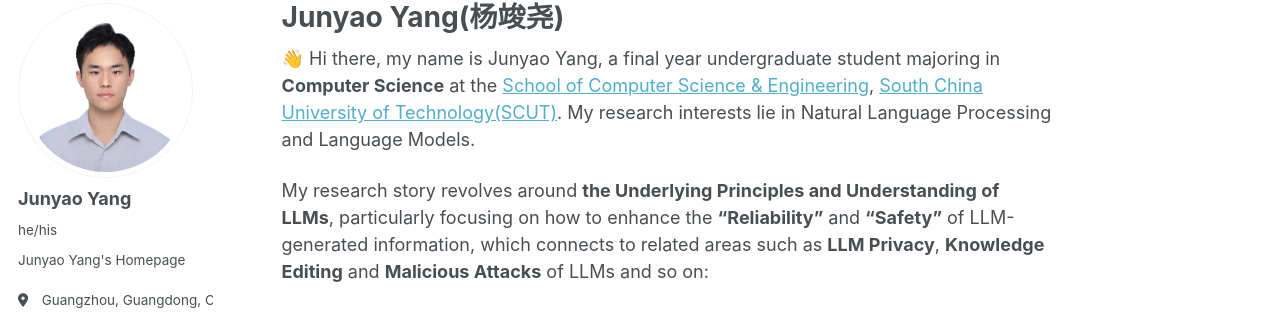
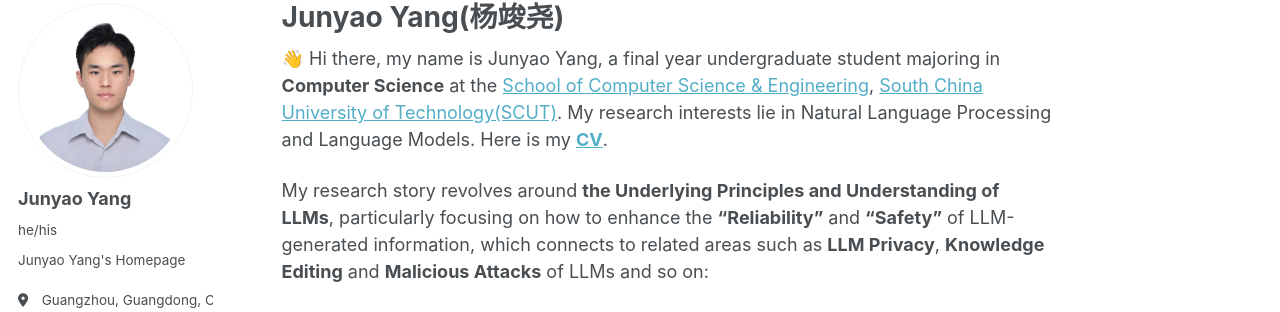
Before and after one commit to jyyang26/jyyang26.github.io, a Jekyll site: the page built from _pages/about.md, in a window 1280 px wide and 900 px high. Shown: the part 103-415 px from the top of the window. Built offline with Jekyll 4.4.1, drawn with Linux system fonts in a browser that asks for light colours; some web fonts are replaced.

Commit message:
Update about.md

```diff
--- a/_pages/about.md
+++ b/_pages/about.md
@@ -7,7 +7,7 @@
   - /about.html
 ---
 
-👋 Hi there, my name is Junyao Yang, a final year undergraduate student majoring in **Computer Science** at the [School of Computer Science & Engineering](https://www2.scut.edu.cn/cs/), [South China University of Technology(SCUT)](https://www.scut.edu.cn/new/). My research interests lie in Natural Language Processing and Language Models.
+👋 Hi there, my name is Junyao Yang, a final year undergraduate student majoring in **Computer Science** at the [School of Computer Science & Engineering](https://www2.scut.edu.cn/cs/), [South China University of Technology(SCUT)](https://www.scut.edu.cn/new/). My research interests lie in Natural Language Processing and Language Models. Here is my **[CV](https://drive.google.com/file/d/17UEE4NB9HbyNba8TwQ5oO3y3Tu7hwhZm/view?usp=sharing)**.
 
 My research story revolves around **the Underlying Principles and Understanding of LLMs**, particularly focusing on how to enhance the **"Reliability"** and **"Safety"** of LLM-generated information, which connects to related areas such as **LLM Privacy**, **Knowledge Editing** and **Malicious Attacks** of LLMs and so on:
 
```
